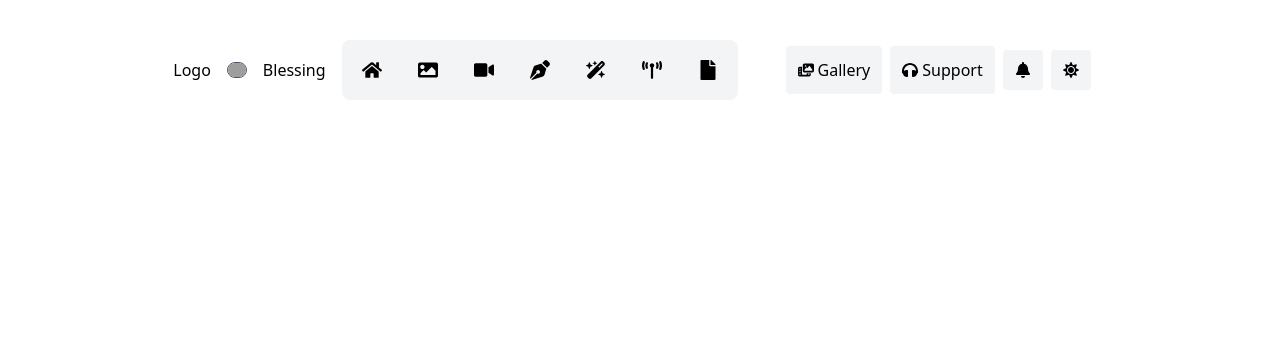
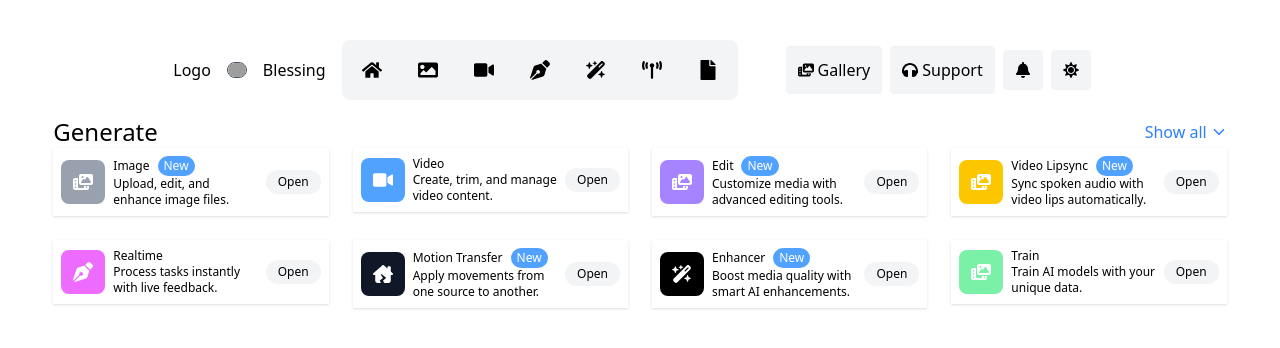
Before and after one commit to Soph-iee/cartolinks, a Next.js app: page / in a window 1280 px wide. Shown: the top 348 px of the page. Built offline with nearby package versions, Linux system fonts and the light colour scheme; grey boxes are pictures that could not be loaded.

Commit message:
tools interactive

```diff
--- /dev/null
+++ b/app/[tool]/page.tsx
@@ -0,0 +1,21 @@
+import ToolsDetails from "../components/toolsDetails";
+import Tools from "../data/tools";
+
+const toolDetails = async ({
+  params,
+}: {
+  params: Promise<{ tool: string }>;
+}) => {
+  const { tool } = await params;
+  console.log(tool);
+  const product = Tools.filter((item) => item.id === Number(tool));
+  return (
+    <div>
+      <ToolsDetails product={product[0]} />
+    </div>
+  );
+};
+
+export default toolDetails;
+// const result = users.filter((user) => user.name === "Blessing");
+// console.log(result);
--- a/app/navbar.tsx
+++ b/app/components/navbar.tsx
@@ -1,9 +1,9 @@
 import React from "react";
 import Link from "next/link";
 import Image from "next/image";
-import NavIcons from "./data/navicons";
-import Navitems from "./components/navitems";
-import Navbuttons from "./components/navbuttons";
+import NavIcons from "../data/navicons";
+import Navitems from "./navitems";
+import Navbuttons from "./navbuttons";
 
 const Navbar = () => {
   return (
--- /dev/null
+++ b/app/components/toolCard.tsx
@@ -0,0 +1,34 @@
+import Link from "next/link";
+import { Tooltype } from "../types/type";
+
+const ToolCard = ({ tool }: { tool: Tooltype }) => {
+  return (
+    <Link
+      href={`/${tool.id}`}
+      className="flex  items-center gap-2 p-2 shadow-sm hover:scale-95 transition-all duration-500"
+    >
+      <div className={`${tool.bgColor} rounded-lg p-3`}>
+        {<tool.icon className="text-xl text-white" />}
+      </div>
+
+      <div>
+        <p className="capitalize font-medium">
+          {tool.name}
+          {tool.isNew ? (
+            <button className="capitalize  bg-blue-400 px-1.5 ml-2 py-0.5 text-white rounded-xl font-medium">
+              new
+            </button>
+          ) : (
+            ""
+          )}
+        </p>
+        <p>{tool.description}</p>
+      </div>
+      <button className="bg-gray-100 px-3 py-1 rounded-xl capitalize font-medium cursor-pointer">
+        open
+      </button>
+    </Link>
+  );
+};
+
+export default ToolCard;
--- /dev/null
+++ b/app/components/toolsDetails.tsx
@@ -0,0 +1,16 @@
+import { Tooltype } from "../types/type";
+
+const ToolsDetails = ({ product }: { product: Tooltype }) => {
+  return (
+    <div className="flex flex-col w-1/2 items-center gap-3  my-6 mx-auto">
+      <h3
+        className={`${product.bgColor} text-4xl capitalize text-white p-4 rounded-xl`}
+      >
+        {product.name}
+      </h3>
+      <p className="text-xl">This product is coming soon</p>
+    </div>
+  );
+};
+
+export default ToolsDetails;
--- /dev/null
+++ b/app/components/toolsection.tsx
@@ -0,0 +1,33 @@
+import React from "react";
+import Tools from "../data/tools";
+// import { FaArrowDown } from "react-icons/fa";
+import { IoIosArrowDown } from "react-icons/io";
+import ToolCard from "./toolCard";
+
+const Toolsection = () => {
+  return (
+    <ul>
+      <header className="flex items-center justify-between">
+        <h2 className="text-2xl "> Generate</h2>
+        <button className="flex  items-center text-blue-500 gap-1">
+          Show all
+          <span>
+            <IoIosArrowDown />
+          </span>
+        </button>
+      </header>
+      <div className="  grid grid-cols-4 gap-6 text-xs">
+        {Tools &&
+          Tools.map((tool) => {
+            return (
+              <li key={tool.id}>
+                <ToolCard tool={tool} />
+              </li>
+            );
+          })}
+      </div>
+    </ul>
+  );
+};
+
+export default Toolsection;
--- a/app/data/navicons.ts
+++ b/app/data/navicons.ts
@@ -4,7 +4,7 @@ import {
   FaTowerBroadcast,
   FaWandMagicSparkles,
 } from "react-icons/fa6";
-import type { NavIcon } from "../type";
+import type { NavIcon } from "../types/type";
 const NavIcons: NavIcon[] = [
   { item: "home", icon: FaHome, id: 1 },
   { item: "image", icon: FaImage, id: 2 },
--- /dev/null
+++ b/app/data/tools.ts
@@ -0,0 +1,78 @@
+import { FaFile, FaHome, FaImage, FaVideo } from "react-icons/fa";
+import {
+  FaHouseChimneyCrack,
+  FaPenNib,
+  FaPhotoFilm,
+  FaTowerBroadcast,
+  FaWandMagicSparkles,
+} from "react-icons/fa6";
+import type { Tooltype } from "../types/type";
+
+const Tools: Tooltype[] = [
+  {
+    id: 1,
+    name: "image",
+    isNew: true,
+    description: "Upload, edit, and enhance image files.",
+    icon: FaPhotoFilm,
+    bgColor: "bg-gray-400",
+  },
+  {
+    id: 2,
+    name: "video",
+    isNew: false,
+    description: "Create, trim, and manage video content.",
+    icon: FaVideo,
+    bgColor: "bg-blue-400",
+  },
+  {
+    id: 3,
+    name: "edit",
+    isNew: true,
+    description: "Customize media with advanced editing tools.",
+    icon: FaPhotoFilm,
+    bgColor: "bg-violet-400",
+  },
+  {
+    id: 4,
+    name: "video lipsync",
+    isNew: true,
+    description: "Sync spoken audio with video lips automatically.",
+    icon: FaPhotoFilm,
+    bgColor: "bg-yellow-400",
+  },
+  {
+    id: 5,
+    name: "realtime",
+    isNew: false,
+    description: "Process tasks instantly with live feedback.",
+    icon: FaPenNib,
+    bgColor: "bg-fuchsia-400",
+  },
+  {
+    id: 6,
+    name: "motion transfer",
+    isNew: true,
+    description: "Apply movements from one source to another.",
+    icon: FaHouseChimneyCrack,
+    bgColor: "bg-gray-900",
+  },
+  {
+    id: 7,
+    name: "enhancer",
+    isNew: true,
+    description: "Boost media quality with smart AI enhancements.",
+    icon: FaWandMagicSparkles,
+    bgColor: "bg-black",
+  },
+  {
+    id: 8,
+    name: "train",
+    isNew: false,
+    description: "Train AI models with your unique data.",
+    icon: FaPhotoFilm,
+    bgColor: "bg-green-300",
+  },
+];
+
+export default Tools;
--- a/app/page.tsx
+++ b/app/page.tsx
@@ -1,9 +1,11 @@
-import Navbar from "./navbar";
+import Navbar from "./components/navbar";
+import Toolsection from "./components/toolsection";
 
 export default function Home() {
   return (
     <div className="max-w-11/12 mx-auto py-6">
       <Navbar />
+      <Toolsection />
     </div>
   );
 }
--- /dev/null
+++ b/app/types/type.ts
@@ -0,0 +1,16 @@
+import { IconType } from "react-icons";
+
+export type NavIcon = {
+  id: number;
+  item: string;
+  icon: IconType;
+};
+
+export type Tooltype = {
+  id: number;
+  name: string;
+  isNew: boolean;
+  description: string;
+  icon: IconType;
+  bgColor: string;
+};
```
Also changed, not shown: app/components/navitems.tsx (+9 -5 lines), app/type.ts (deleted, +0 -7 lines).
